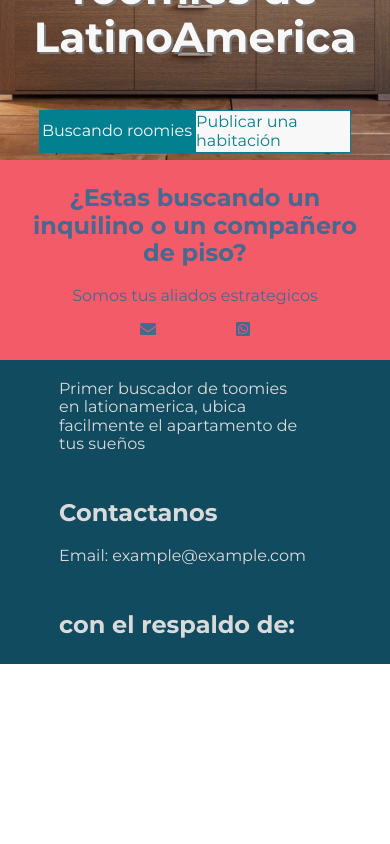
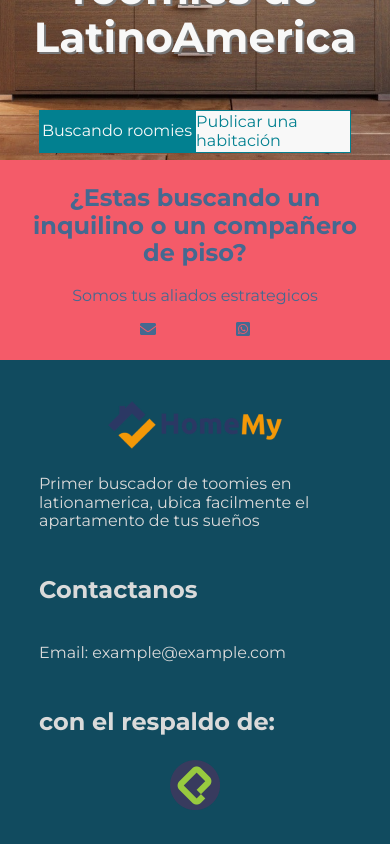
Before and after one commit to camiloVelandia/sleepSharingApp, a React app: page / in a window 390 px wide. Shown: the part 600-1444 px from the top of the page. Before the commit the page ends 1264 px from the top, so only its background shows below. Built offline with nearby package versions, Linux system fonts and the light colour scheme.

Commit message:
add footer responsive

```diff
--- a/src/components/Footer/index.js
+++ b/src/components/Footer/index.js
@@ -1,11 +1,24 @@
 import React from 'react';
-import { BottomNavbar, Container, Article, P, P2, Heading } from './styles';
+import {
+  BottomNavbar,
+  Figure,
+  Container,
+  Article,
+  P,
+  P2,
+  Heading,
+} from './styles';
+import Platzi from '../../../static/platzi-logo.png';
+import mainLogo from '../../../static/logo.png';
 
 const Footer = () => {
   return (
     <BottomNavbar>
       <Container>
         <Article>
+          <Figure>
+            <img src={mainLogo} alt="Logo" />{' '}
+          </Figure>
           <P>
             Primer buscador de toomies en lationamerica, ubica facilmente el
             apartamento de tus sueños
@@ -18,7 +31,12 @@ const Footer = () => {
         </Article>
 
         <Article>
-          <Heading>con el respaldo de:</Heading>
+          <Heading>
+            con el respaldo de:
+            <figure>
+              <img src={Platzi} alt="platzi logo" />
+            </figure>
+          </Heading>
         </Article>
       </Container>
     </BottomNavbar>
--- a/src/components/Footer/styles.js
+++ b/src/components/Footer/styles.js
@@ -24,28 +24,42 @@ export const Article = styled.article`
   width: 30%;
   height: 100%;
   padding: 20px;
+  & img {
+    text-align: left;
+  }
   @media (max-width: 767px) {
     width: 100%;
-    padding: 5px 20px;
+    padding: 5px 0px;
   }
 `;
 export const P = styled.p`
   width: 80%;
   text-align: left;
-  margin-top: 60px;
+  margin-top: -10px;
   @media (max-width: 767px) {
     margin-top: 0;
+    width: 100%;
   }
 `;
 export const P2 = styled.p`
   text-align: left;
+  padding-top: 20px;
   @media (min-width: 1366px) {
     text-align: center;
   }
 `;
 export const Heading = styled.h2`
   text-align: left;
+  & figure {
+    text-align: center;
+  }
   @media (min-width: 1366px) {
     text-align: center;
   }
 `;
+export const Figure = styled.h2`
+  text-align: center;
+  @media (min-width: 768px) {
+    text-align: left;
+  }
+`;
```
